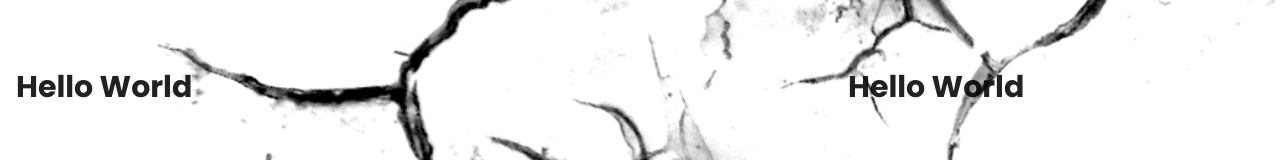
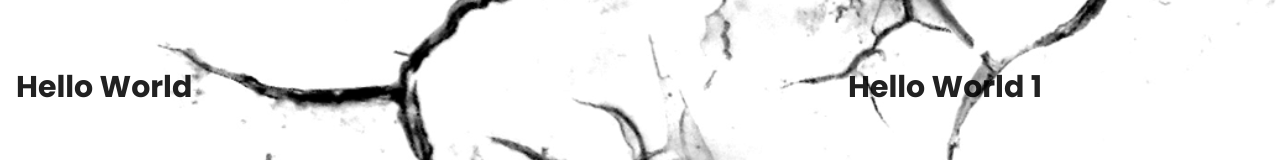
Before and after one commit to debbiemayurel/portfolio, a Next.js app: page / in a window 1280 px wide. Shown: the part 415-575 px from the top of the page. Built offline with nearby package versions, Linux system fonts and the light colour scheme.

Commit message:
first commit 2

```diff
--- a/pages/index.jsx
+++ b/pages/index.jsx
@@ -15,7 +15,7 @@ const IndexPage = () => {
         </Grid>
         <Grid item xs={12} md={4} lg={4} xl={4}>
           <Typography variant="h1">
-            Hello World
+            Hello World 1
           </Typography>
         </Grid>
       </Grid>
```
